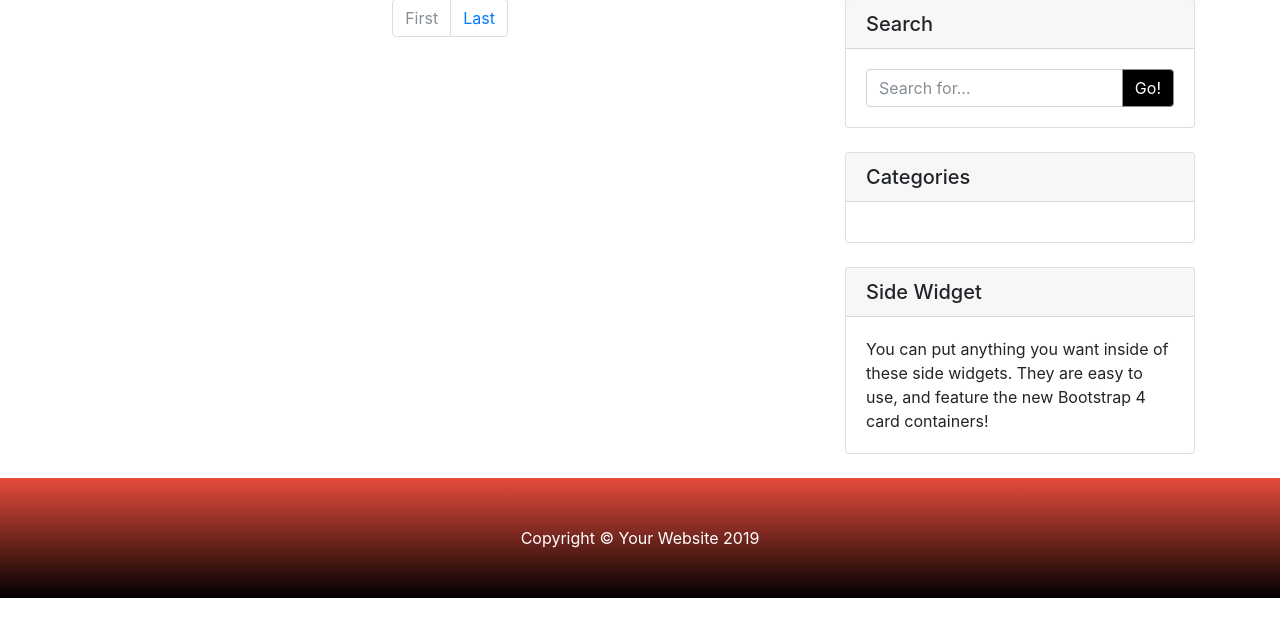
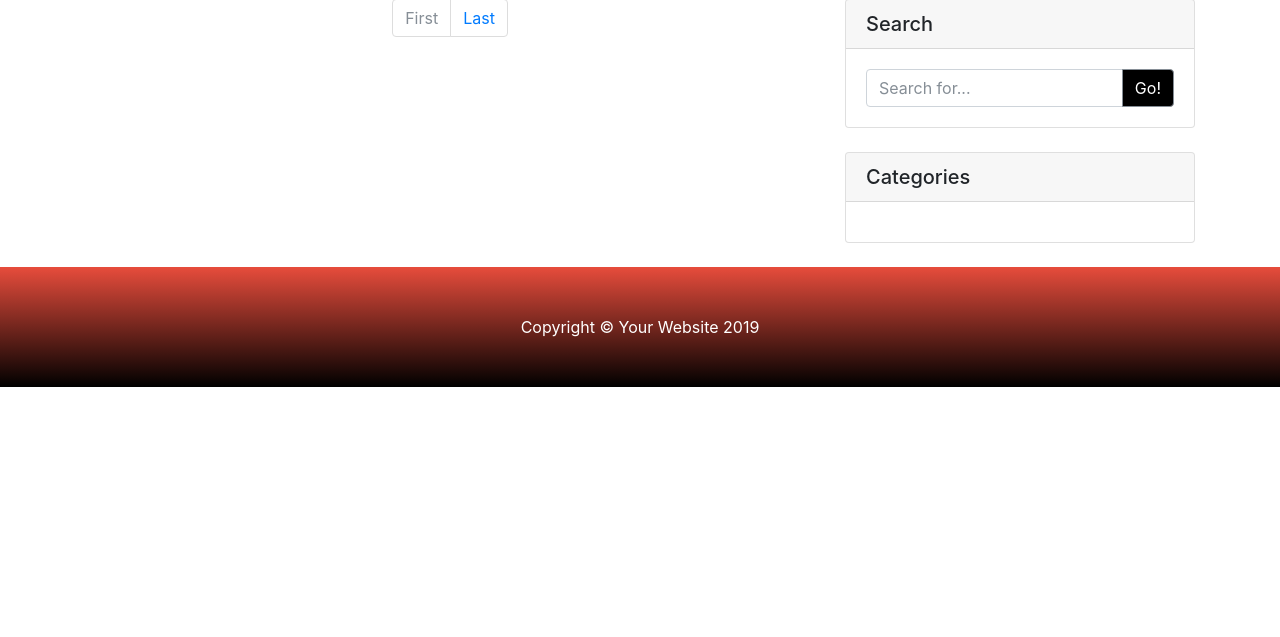
Before and after one commit to Gharoro/Node.JS-Blog, a Node server app: page / in a window 1280 px wide. Shown: the part 105-742 px from the top of the page. Run offline with Node 20, Linux system fonts and the light colour scheme; data that the repository does not hold is empty; some libraries are stand-ins or nearby versions.

Commit message:
new changes

```diff
--- a/views/partials/home/sidebar.handlebars
+++ b/views/partials/home/sidebar.handlebars
@@ -35,12 +35,6 @@
             </div>
           </div>
 
-          <!-- Side Widget -->
-          <div class="card my-4">
-            <h5 class="card-header">Side Widget</h5>
-            <div class="card-body">
-              You can put anything you want inside of these side widgets. They are easy to use, and feature the new Bootstrap 4 card containers!
-            </div>
-          </div>
+
 
         </div>
```
